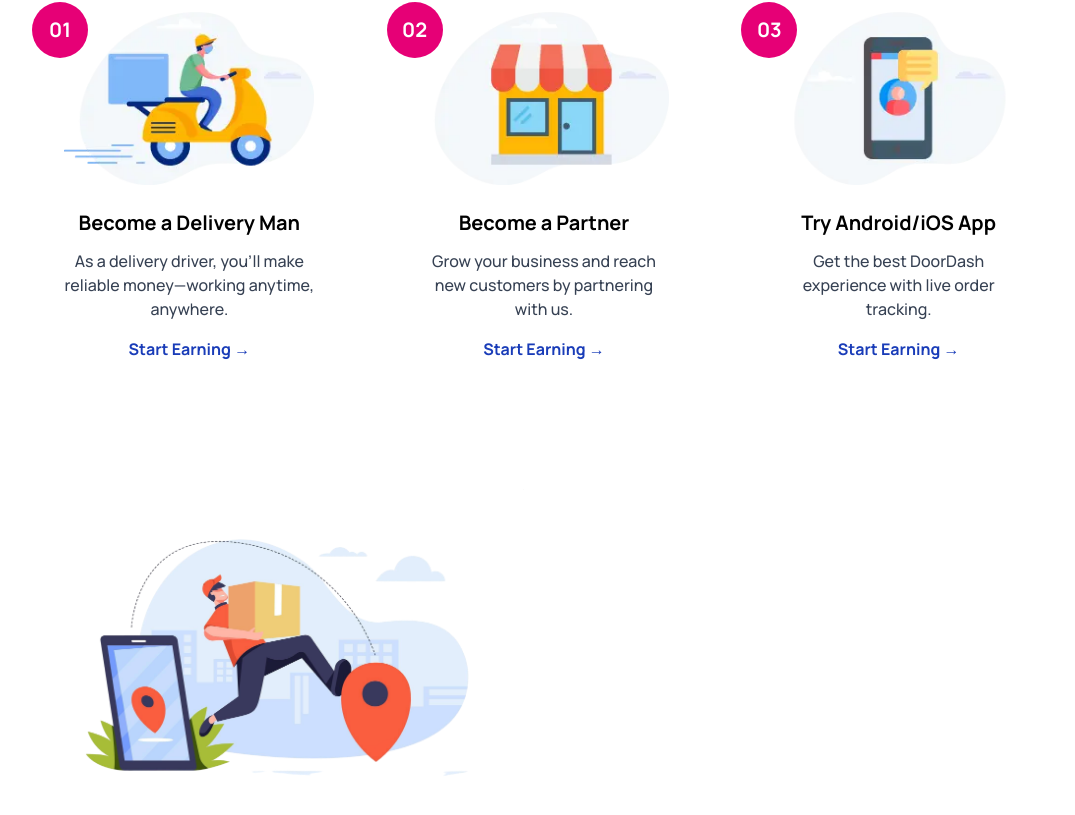
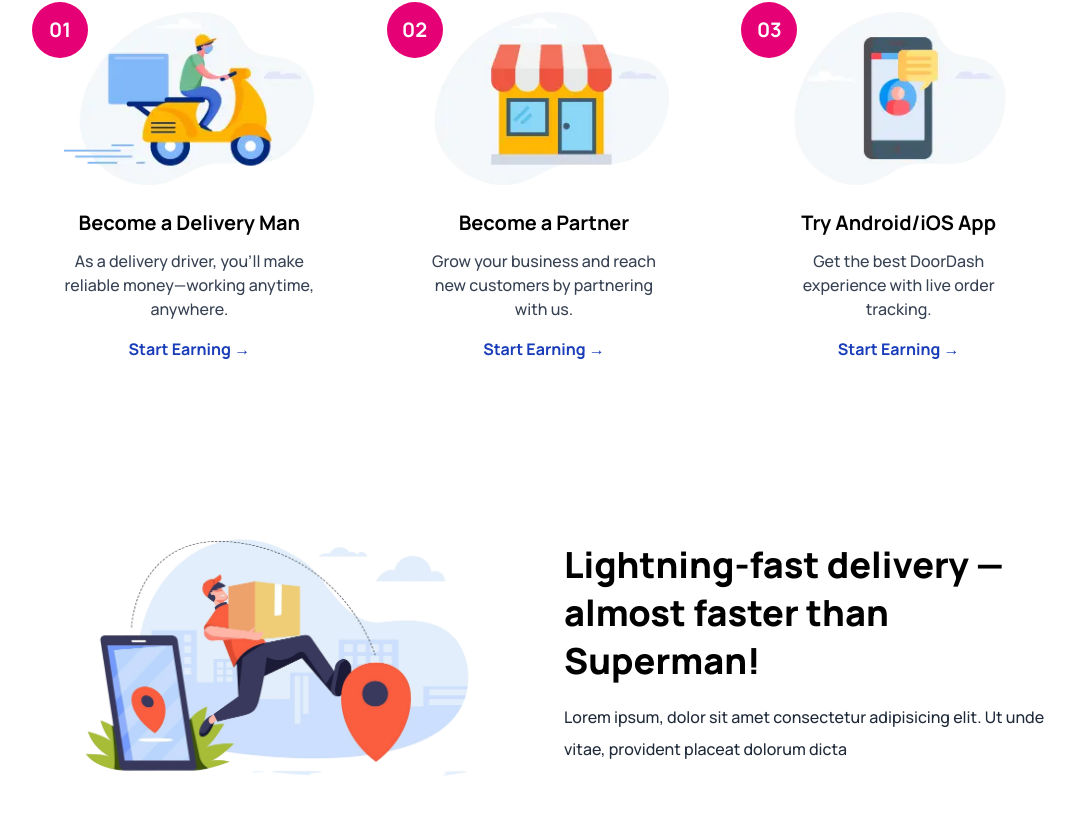
Before and after one commit to denisdiaconu/food-landing-page, a Next.js app: page / in a window 1280 px wide. Shown: the part 2434-3249 px from the top of the page, without its empty margins (96-1171 px from the left). Built offline with nearby package versions, Linux system fonts and the light colour scheme.

Commit message:
Add text to about section

```diff
--- a/components/Home/About/About.tsx
+++ b/components/Home/About/About.tsx
@@ -8,7 +8,18 @@ const About = () => {
         <div>
           <Image src="/images/a.png" alt="image" width={800} height={800} />
         </div>
-        <div></div>
+        <div>
+          <h1 className="text-xl sm:text-2xl md:text-3xl lg:text-4xl font-extrabold leading-8 md:leading-12">
+            Lightning-fast delivery — almost faster than Superman!
+          </h1>
+          <p className="mt-4 leading-6 sm:leading-8 text-gray-800 dark:text-gray-300 font-medium text-sm sm:text-base">
+            Lorem ipsum, dolor sit amet consectetur adipisicing elit. Ut unde
+            vitae, provident placeat dolorum dicta
+          </p>
+          <div>
+
+          </div>
+        </div>
       </div>
     </div>
   );
```
